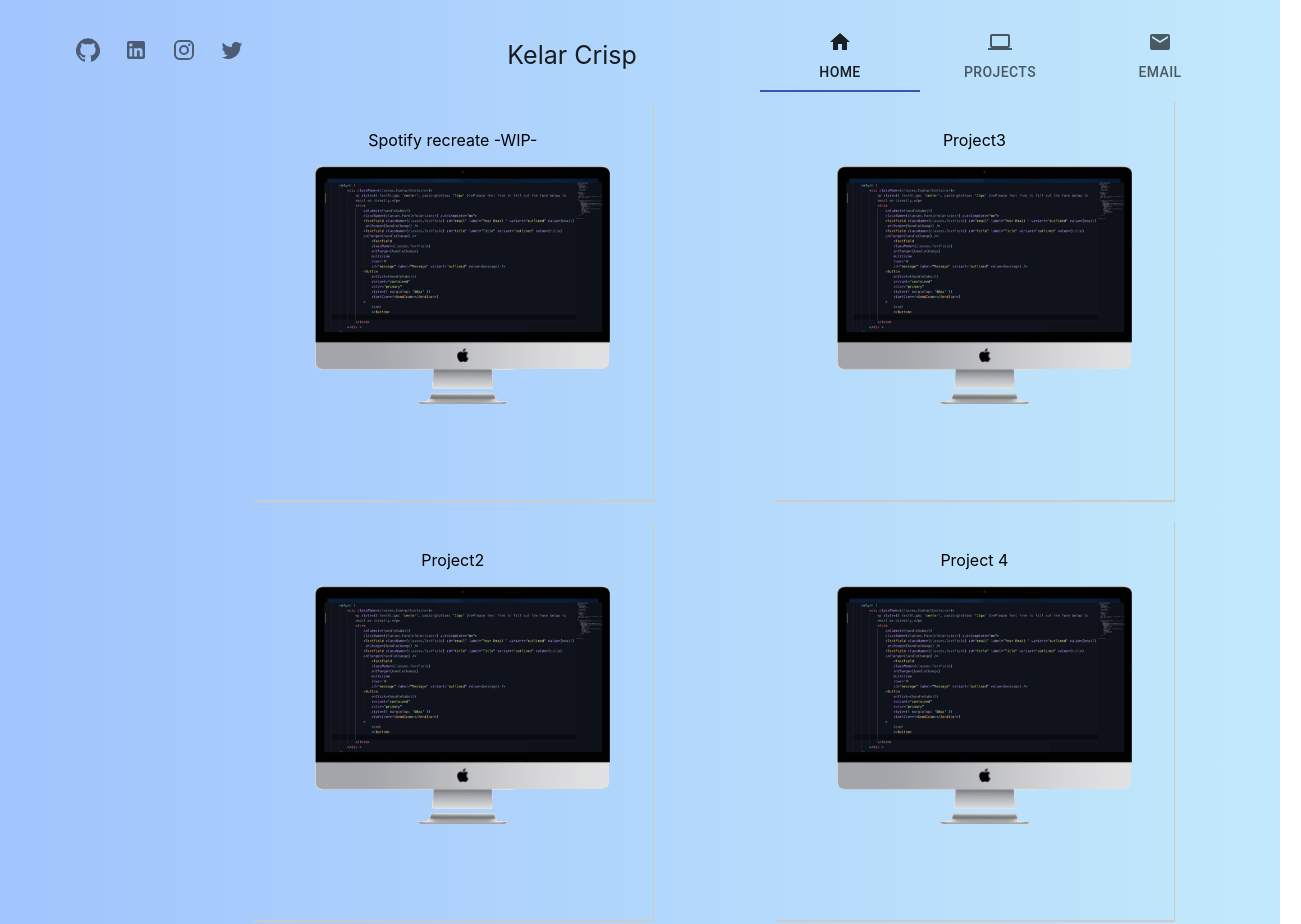
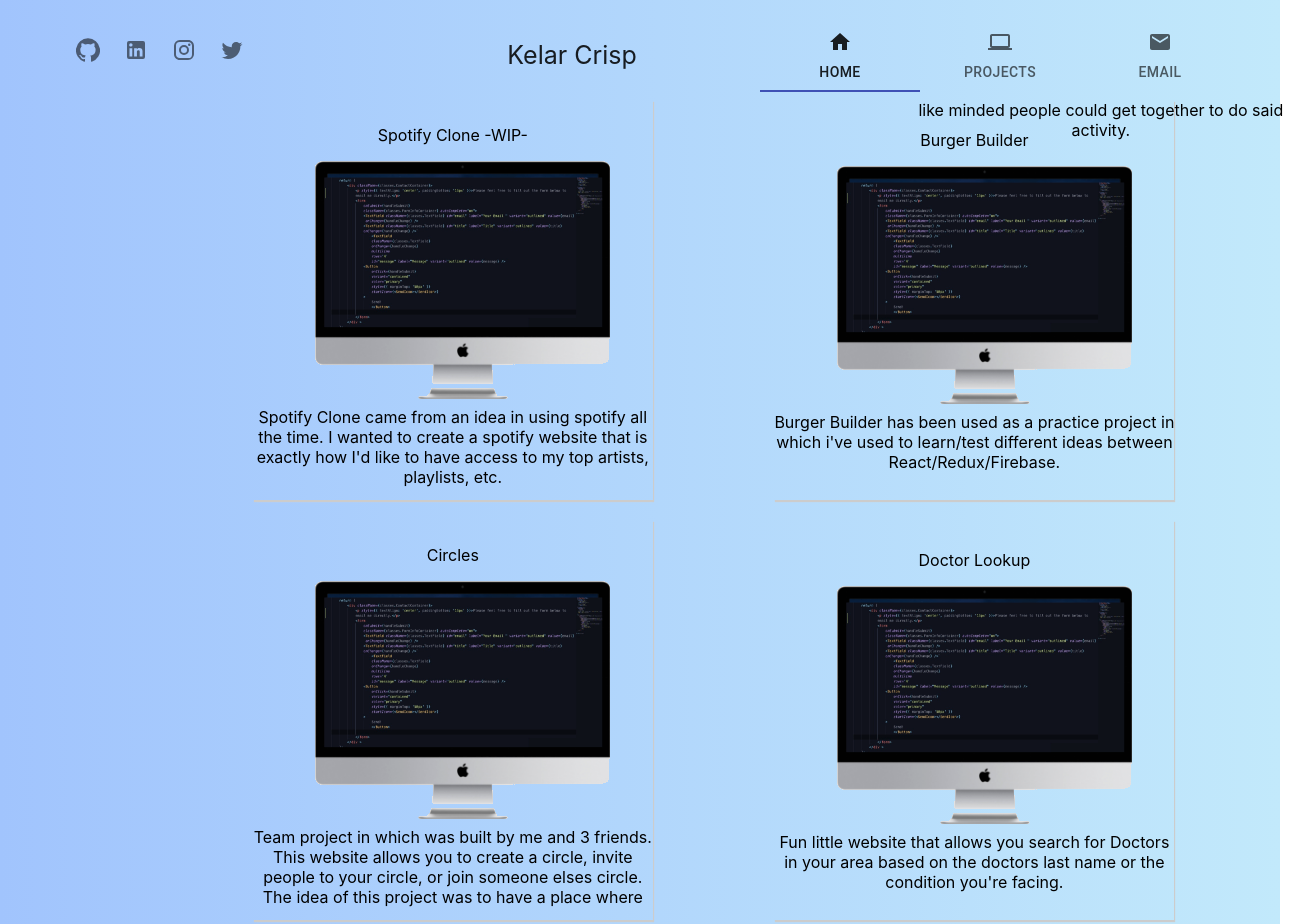
Before and after one commit to kelarcrisp/aws-portfolio, a React (Create React App) app: page /Projects in a window 1280 px wide. Shown: the top 924 px of the page, 1301 px wide, since content can reach past the window. Built offline with nearby package versions, Linux system fonts and the light colour scheme.

Commit message:
projects folder updates

```diff
--- a/src/Components/SideProjects/SideProjects.js
+++ b/src/Components/SideProjects/SideProjects.js
@@ -3,13 +3,14 @@
 const SideProjects = () => {
     return (
         <div className={classes.SideProjectsContainer}>
-            <div className={classes.SideProjectItemLeft}> Spotify recreate
+            <div className={classes.SideProjectItemLeft}> Spotify Clone
                 -WIP-
-             <img src={require('../../assets/images/newimage.png')} /></div>
-            <div className={classes.SideProjectItemLeft}>Project2 <img src={require('../../assets/images/newimage.png')} /></div>
-            <div className={classes.SideProjectItemRight}>Project3 <img src={require('../../assets/images/newimage.png')} /></div>
-            <div className={classes.SideProjectItemRight}>Project 4<img src={require('../../assets/images/newimage.png')} />
-            </div>
+             <img src={require('../../assets/images/newimage.png')} /> Spotify Clone came from an idea in using spotify all the time. I wanted to create a spotify website that is exactly how I'd like to have access to my top artists, playlists, etc.</div>
+            <div className={classes.SideProjectItemLeft}>Circles<img src={require('../../assets/images/newimage.png')} /> Team project in which was built by me and 3 friends. This website allows you to create a circle, invite people to your circle, or join someone elses circle. The idea of this project was to have a place where like minded people could get together to do said activity.</div>
+            <div className={classes.SideProjectItemRight}>Burger Builder <img src={require('../../assets/images/newimage.png')} /> Burger Builder has been used as a practice project in which i've used to learn/test different ideas between React/Redux/Firebase.</div>
+            <div className={classes.SideProjectItemRight}>Doctor Lookup<img src={require('../../assets/images/newimage.png')} />
+                <br></br>
+                Fun little website that allows you search for Doctors in your area based on the doctors last name or the condition you're facing.</div>
         </div>
     );
 };
--- a/src/Components/SideProjects/SideProjects.module.css
+++ b/src/Components/SideProjects/SideProjects.module.css
@@ -14,7 +14,8 @@
     box-sizing: border-box;
     margin-left: 40%;
     margin-bottom: 20px;
-    padding-top: 30px;
+    padding-top: 25px;
+    white-space: pre-line;
 }
 
 .SideProjectItemRight{
```
Also changed, not shown: 1 other file (tests, documents, lock files or other folders).
